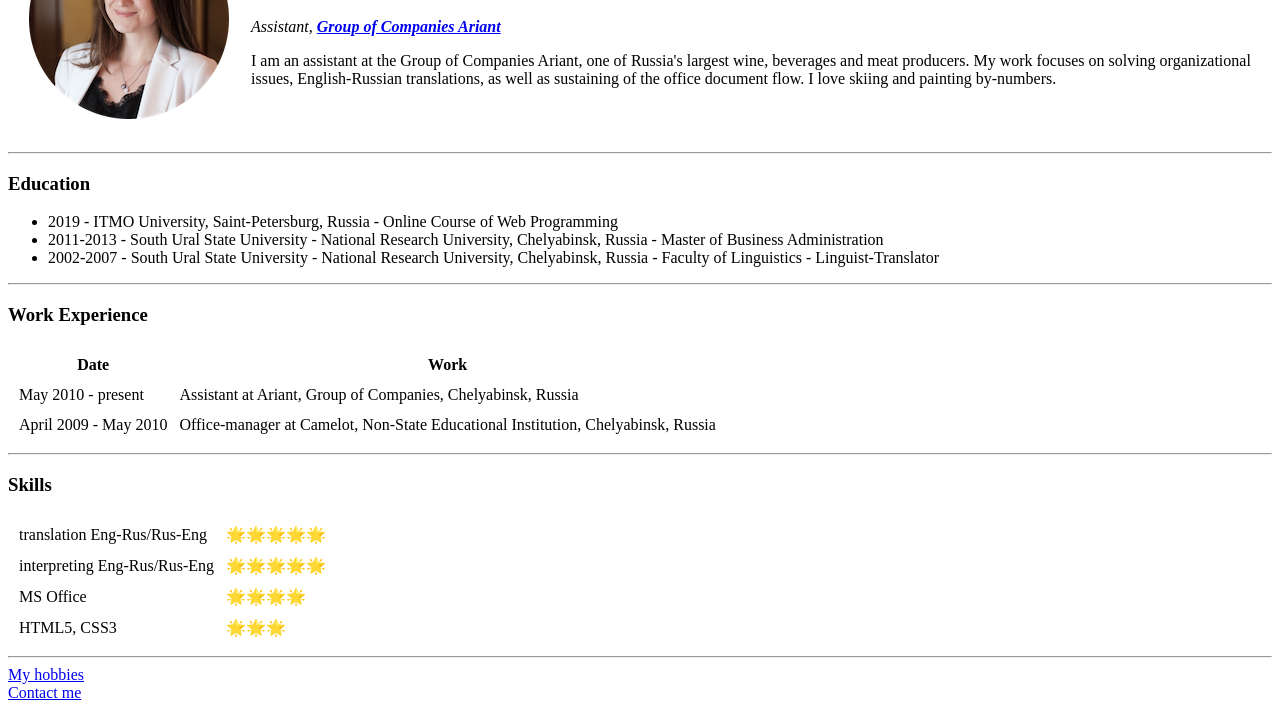
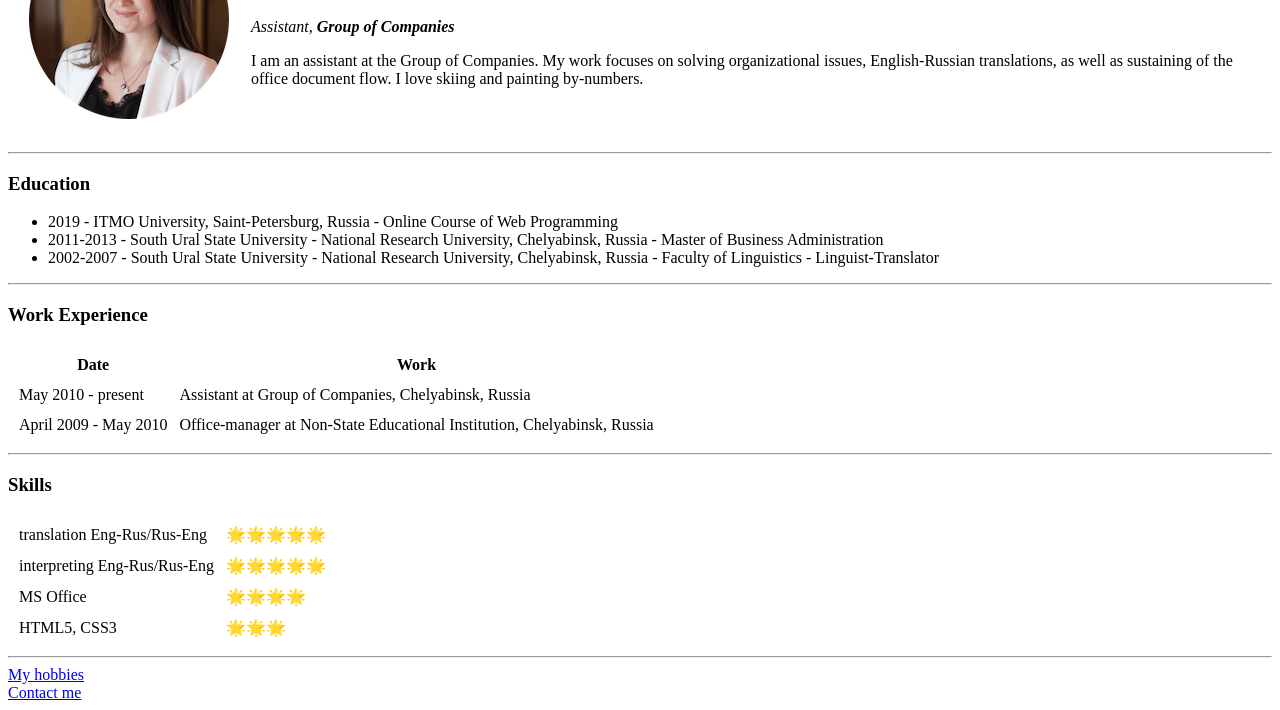
Before and after one commit to krepanna/CV, a plain HTML site: page index.html in a window 1280 px wide. Shown: the part 110-820 px from the top of the page. Drawn offline with Linux system fonts and the light colour scheme.

Commit message:
Update index.html

```diff
--- a/index.html
+++ b/index.html
@@ -11,8 +11,8 @@
     <td><img src="Images/Anna.png" alt="Anna's profile picture"></td>
     <td>
       <h1>Anna</h1>
-      <p><em>Assistant, <strong><a href="https://af-ariant.ru/">Group of Companies Ariant</a></strong></em></p>
-      <p>I am an assistant at the Group of Companies Ariant, one of Russia's largest wine, beverages and meat producers. My work focuses on solving organizational issues, English-Russian translations, as well as
+      <p><em>Assistant, <strong>Group of Companies</strong></em></p>
+      <p>I am an assistant at the Group of Companies. My work focuses on solving organizational issues, English-Russian translations, as well as
         sustaining of the office document flow. I love skiing and painting by-numbers.</p>
     </td>
   </table>
@@ -39,11 +39,11 @@
     <tbody>
       <tr>
         <td>May 2010 - present</td>
-        <td>Assistant at Ariant, Group of Companies, Chelyabinsk, Russia</td>
+        <td>Assistant at Group of Companies, Chelyabinsk, Russia</td>
       </tr>
       <tr>
         <td>April 2009 - May 2010</td>
-        <td>Office-manager at Camelot, Non-State Educational Institution, Chelyabinsk, Russia</td>
+        <td>Office-manager at Non-State Educational Institution, Chelyabinsk, Russia</td>
       </tr>
     </tbody>
   </table>
```
